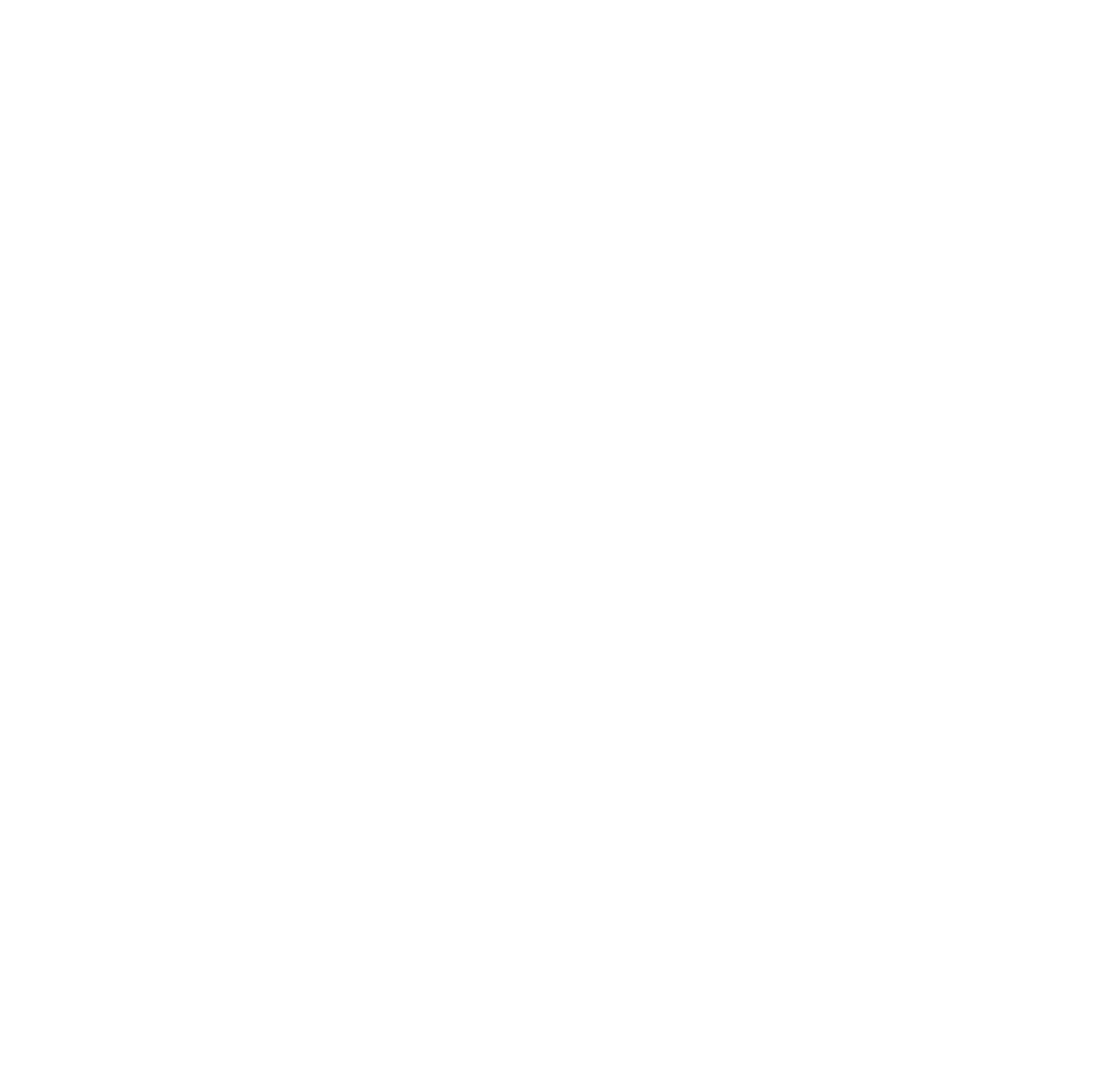
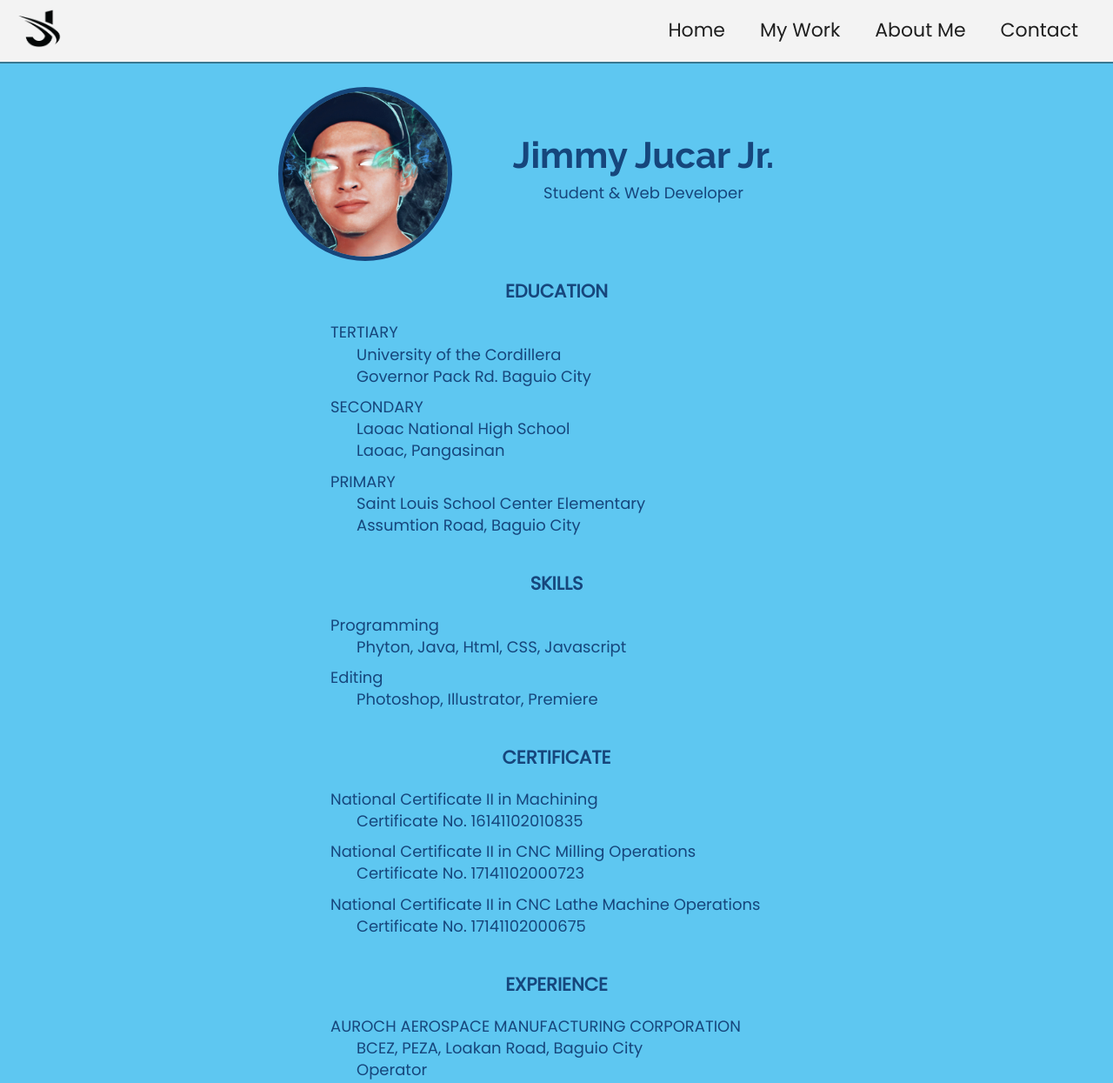
Before and after one commit to Jicxerr/personalportfolio, a plain HTML site: page aboutme.html in a window 1280 px wide. Shown: the top 1245 px of the page at 87% size. Before the commit the page ends 800 px from the top, so only its background shows below. Drawn offline with Linux system fonts and the light colour scheme.

Commit message:
Auto Upload

```diff
--- a/aboutme.html
+++ b/aboutme.html
@@ -0,0 +1,176 @@
+<!DOCTYPE html>
+<html>
+  <head>
+    <link rel="stylesheet" href="styles.css" />
+    <link
+      rel="stylesheet"
+      href="https://use.fontawesome.com/releases/v5.8.2/css/all.css"
+      integrity="sha384-oS3vJWv+0UjzBfQzYUhtDYW+Pj2yciDJxpsK1OYPAYjqT085Qq/1cq5FLXAZQ7Ay"
+      crossorigin="anonymous"
+    />
+    <link
+      href="https://fonts.googleapis.com/css?family=Poppins:200i,300,400&display=swap"
+      rel="stylesheet"
+    />
+    <link
+      href="https://fonts.googleapis.com/css?family=Raleway:700&display=swap"
+      rel="stylesheet"
+    />
+  </head>
+  <body>
+    <!-- START NAV -->
+
+    <nav id="navbar" class="nav">
+      <a href="index.html" class="alogo">
+        <img src="images/jlogo.png" alt="logo" class="logo" width="45" height="45">
+      </a>
+      <ul class="nav-list">
+        <li>
+          <a href="index.html">Home</a>
+        </li>
+        <li>
+          <a href="mywork.html">My Work</a>
+        </li>
+        <li>
+          <a href="aboutme.html">About Me</a>
+        </li>
+        <li>
+          <a href="contact.html">Contact</a>
+        </li>
+      </ul>
+    </nav>
+
+    <!-- END NAV -->
+
+    <!-- ABOUT ME DETAILS SECTION-->
+    <section class="about">
+        <div class="aboutme">
+            <div class="aboutme-header">
+                <img src="images/profile.jpg" alt="profilepic"/>
+                <div class="aboutme-header-name">
+                    <h2>Jimmy Jucar Jr.</h2>
+                    <p>Student & Web Developer</p>
+                </div>
+            </div>
+            <div class="aboutme-content">
+                <div class="aboutme-content-div">
+                    <h3>EDUCATION</h3>
+                    <dl>
+                        <dt>TERTIARY</dt>
+                        <dd>University of the Cordillera</dd>
+                        <dd>Governor Pack Rd. Baguio City</dd>
+
+                        <dt>SECONDARY</dt>
+                        <dd>Laoac National High School</dd>
+                        <dd>Laoac, Pangasinan</dd>
+
+                        <dt>PRIMARY</dt>
+                        <dd>Saint Louis School Center Elementary</dd>
+                        <dd>Assumtion Road, Baguio City</dd>
+                    </dl>
+                </div>
+                <div  class="aboutme-content-div">
+                    <h3>SKILLS</h3>
+                    <dl>
+                        <dt>Programming</dt>
+                        <dd>Phyton, Java, Html, CSS, Javascript</dd>
+
+                        <dt>Editing</dt>
+                        <dd>Photoshop, Illustrator, Premiere</dd>
+                    </dl>
+                </div>
+                <div  class="aboutme-content-div">
+                    <h3>CERTIFICATE</h3>
+                    <dl>
+                        <dt>National Certificate II in Machining</dt>
+                        <dd>Certificate No. 16141102010835</dd>
+                        <dt>National Certificate II in CNC Milling Operations</dt>
+                        <dd>Certificate No. 17141102000723</dd>
+                        <dt>National Certificate II in CNC Lathe Machine Operations</dt>
+                        <dd>Certificate No. 17141102000675</dd>
+                    </dl>
+                </div>
+                <div  class="aboutme-content-div">
+                    <h3>EXPERIENCE</h3>
+                    <dl>
+                        <dt>AUROCH AEROSPACE MANUFACTURING CORPORATION</dt>
+                        <dd>BCEZ, PEZA, Loakan Road, Baguio City</dd>
+                        <dd>Operator</dd>
+
+                        <dt>99Designs & Freelancer.com</dt>
+                        <dd>Outsourcing Websites</dd>
+                        <dd>Graphic Designer</dd>
+
+                        <dt>Inkbytes (Digital & Silkscreen Printing)</dt>
+                        <dd>Gen. Luna Rd. Baguio City</dd>
+                        <dd>Owner</dd>
+
+                        <dt>Hedcor Inc. Foundation (Aboitiz Company)</dt>
+                        <dd>Ambuclao Rd, La Trinidad Benguet</dd>
+                        <dd>Computer Technichian</dd>
+
+                        <dt>J5 Internet Cafe</dt>
+                        <dd>City Camp, Baguio City</dd>
+                        <dd>Owner</dd>
+                    </dl>
+                </div>
+
+            </div>
+        </div>
+    </section>
+    <!-- END ABOUT ME -->
+
+    <!-- START CONTACT SECTION -->
+
+    <section id="contact" class="contact-section">
+      <div class="contact-section-header">
+        <h2>Reach me, Lets build your website...</h2>
+        <p>Here are my social media accounts...</p>
+      </div>
+      <div class="contact-links">
+        <a
+          href="https://www.facebook.com/j.j.jr15/"
+          target="_blank"
+          class="btn contact-details"
+          ><i class="fab fa-facebook-square"></i> Facebook</a
+        >
+        <a
+          id="profile-link"
+          href="https://github.com/Jicxerr"
+          target="_blank"
+          class="btn contact-details"
+          ><i class="fab fa-github"></i> GitHub</a
+        >
+        <a
+          href="404.html"
+          target="_blank"
+          class="btn contact-details"
+          ><i class="fab fa-twitter"></i> Twitter</a
+        >
+        <a href="sendmail.html" class="btn contact-details"><i class="fas fa-at"></i> Send a mail</a
+        >
+        <a href="contact.html" class="btn contact-details"
+          ><i class="fas fa-mobile-alt"></i> Call me</a
+        >
+      </div>
+    </section>
+
+    <!-- END CONTACT SECTION -->
+
+    <!-- START FOOTER SECTION -->
+
+    <footer>
+      <p>
+        @copyright 2022
+      </p>
+      <p>
+        &copy; Created by
+        <a href="https://github.com/Jicxerr" target="_blank"
+          >Jimmy Jucar Jr. <i class="fab fa-free-code-camp"></i
+        ></a>
+      </p>
+    </footer>
+
+    <!-- END FOOTER SECTION -->
+  <script data-cfasync="false" src="/cdn-cgi/scripts/5c5dd728/cloudflare-static/email-decode.min.js"></script></body>
+</html>
--- a/styles.css
+++ b/styles.css
@@ -74,6 +74,8 @@
     font-weight: 400;
     line-height: 1.4;
     color: var(--main-white);
+    -webkit-font-smoothing: antialiased;
+    -moz-osx-font-smoothing: grayscale;
   }
 
   h1,
@@ -376,3 +378,66 @@
       text-align: center;
     }
   }
+
+  /* ABOUT ME */
+  .about{
+    text-align: center;
+    padding: 10rem 2rem;
+    background: var(--main-blue);
+  }
+
+  .aboutme{
+    max-width: 640px;
+    margin: 0 auto 6rem auto;
+  }
+
+  .aboutme-header{
+    display: flex;
+    justify-content: space-between;
+    color: #16467c;
+
+  }
+
+  .aboutme-header img{
+    width: 200px;
+    height: auto;
+    border-radius: 50%;
+    border-color: #16467c;
+    border-style: solid;
+    border-width: 5px;
+  }
+
+  .aboutme-header-name{
+    width: 450px;
+    height: auto;
+    padding: 50px;
+
+  }
+/* about me content */
+  .aboutme-content{
+    width: 100%;
+    max-width: 1280px;
+    display: block;
+  }
+
+  .aboutme-content-div{
+    color: #16467c;
+    padding-top: 20px;
+    padding-bottom: 20px;
+  }
+
+  .aboutme-content-div h3{
+    padding-bottom: 10px;
+  }
+  .aboutme-content-div dl{
+    margin-left: 60px;;
+    text-align: left;
+
+  }
+  .aboutme-content-div dl dt{
+    margin-top: 10px;
+
+  }
+  .aboutme-content-div dl dd{
+    margin-left: 30px;
+  }
```
Also changed, not shown: sendmail.html (+4 -2 lines), images/profile.jpg (added).
